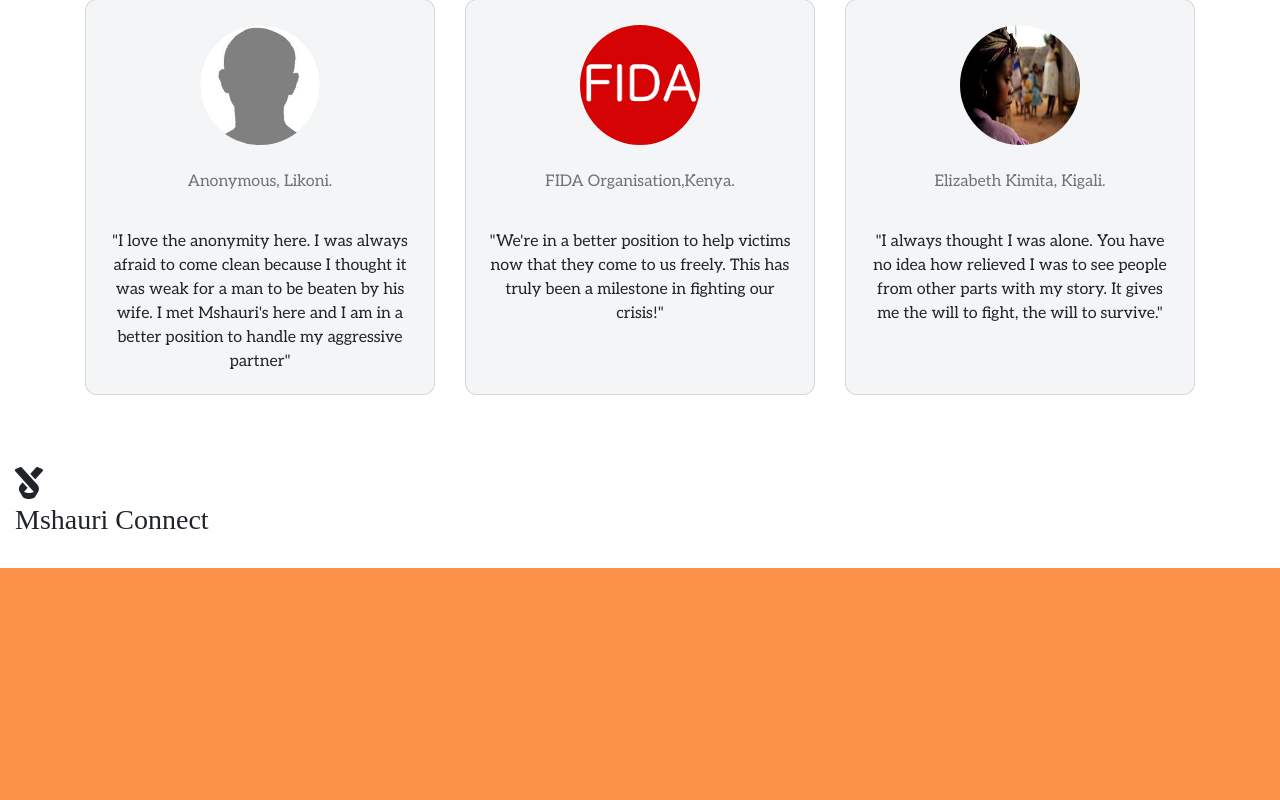
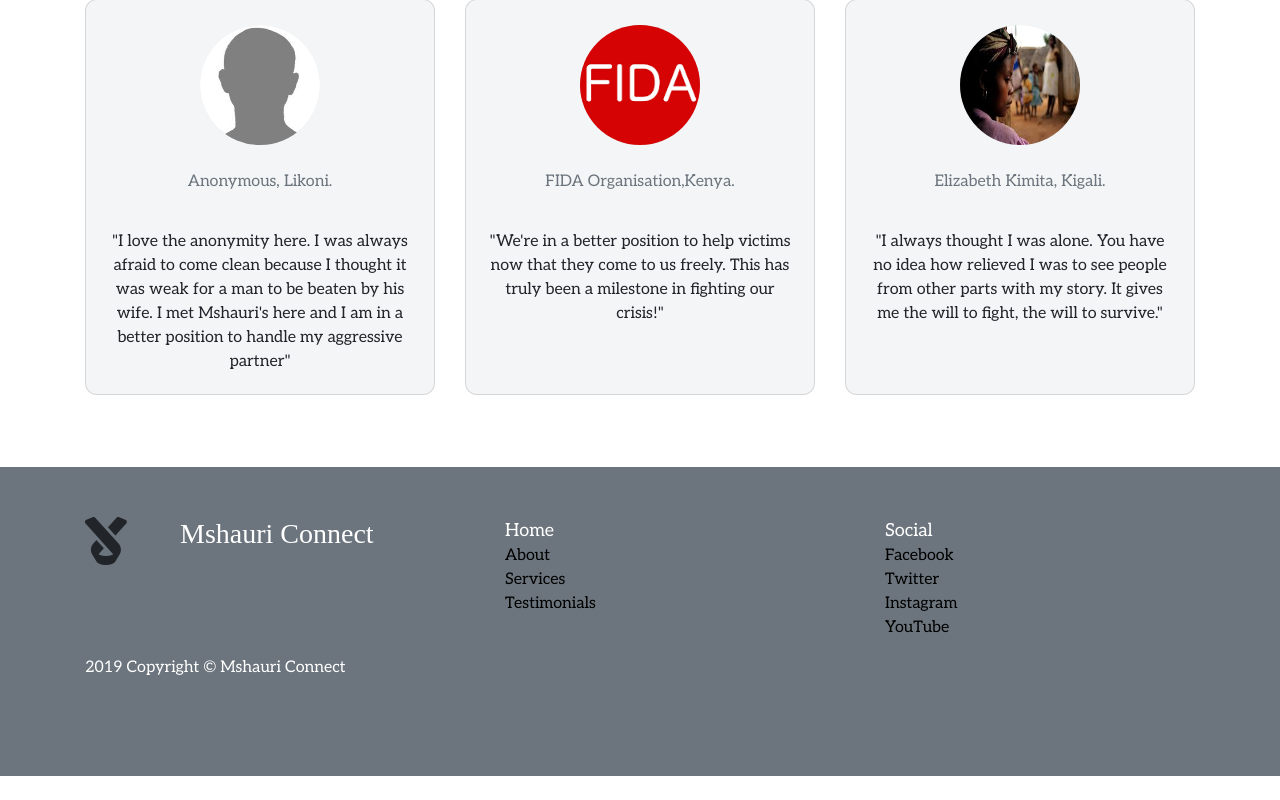
Before and after one commit to lizKimita/Mshauri-Connect, a Django app: page / in a window 1280 px wide. Shown: the part 1736-2536 px from the top of the page. Before the commit the page ends 2304 px from the top, so only its background shows below. Run offline with Django 3.2, Linux system fonts and the light colour scheme; some libraries are stand-ins or nearby versions; some web fonts are replaced.

Commit message:
finalise on footer. Add scroll behavior smooth

```diff
--- a/connect/static/css/styles.css
+++ b/connect/static/css/styles.css
@@ -1,3 +1,7 @@
+html{
+  scroll-behavior: smooth;
+}
+
 body{
   font-family: 'Aleo', serif;
 }
@@ -94,3 +98,25 @@ h1,h2,h3,h4,h5,h6{
   text-decoration: none;
   color: #F3F5F7;
 }
+
+.footer{
+  background-color: #6c757d;
+  padding-top: 50px;
+  padding-bottom: 80px;
+}
+
+ul li{
+  list-style-type: none;
+  color: black;
+  text-decoration: none;
+}
+
+li:hover{
+
+  text-decoration-color: #F3F5F7;
+}
+
+.bullet{
+  color: #fff;
+  font-size: large;
+}
--- a/connect/templates/footer.html
+++ b/connect/templates/footer.html
@@ -6,13 +6,42 @@
   </head>
   <body>
     <div class="container-fluid footer">
-      <div class="row">
-        <div class="col-md-4">
-          <i class="fas fa-ribbon fa-2x fa-rotate-180"></i><h3>Mshauri Connect</h3>
+      <div class="container">
+        <div class="row">
+          <div class="col-md-4">
+            <div class="row">
+              <div class="col-md-3">
+                <i class="fas fa-ribbon fa-3x fa-rotate-180"></i>
+              </div>
+              <div class="col-md-9">
+                <h3 class="text-white">Mshauri Connect</h3>
+              </div>
+            </div>
+          </div>
+          <div class="col-md-8">
+            <div class="row">
+              <div class="col-md-6">
+                <ul>
+                  <span class="bullet">Home</span>
+                <a href="#about"><li>About</li></a>
+                <a href="#serve"><li>Services</li></a>
+                <a href="#testi"><li>Testimonials</li></a>
+                </ul>
+              </div>
+              <div class="col-md-6">
+                <ul>
+                  <span class="bullet">Social</span>
+                  <a href="#"><li>Facebook</li> </a>
+                  <a href="#"><li>Twitter</li> </a>
+                  <a href="#"><li>Instagram</li> </a>
+                  <a href="#"><li>YouTube</li> </a>
+
+                </ul>
+              </div>
+            </div>
+          </div>
         </div>
-        <div class="col-md-8">
-
-        </div>
+        <p class="text-white">2019 Copyright © Mshauri Connect</p>
       </div>
     </div>
   </body>
--- a/connect/templates/works.html
+++ b/connect/templates/works.html
@@ -14,7 +14,7 @@
     <i class="fas fa-hands-helping rounded-circle text-white fa-4x"></i>
   </div>
   <br><br>
-  <div class="row">
+  <div class="row" id="about">
     <div class="col-md-3">
       {%include 'carousel.html'%}
     </div>
@@ -50,7 +50,7 @@
 </div>
 
 <br><br>
-<div class="container-fluid services">
+<div class="container-fluid services" id="serve">
     <br>
     <h1 class="text-center"><b>What We Offer</b></h1>
     <br><br>
@@ -85,7 +85,8 @@
     </div><br><br>
 </div>
 <br><br>
-<div class="container-fluid testi">
+<div class="container-fluid testi" id="
+testi">
   <h1 class="text-center"><b>Testimonials</b></h1>
   <h5 class="text-center">Every day, one more person becomes a victim of Gender-Based Violence. See what victims on this site have to say about their experience</h5>
 
```
